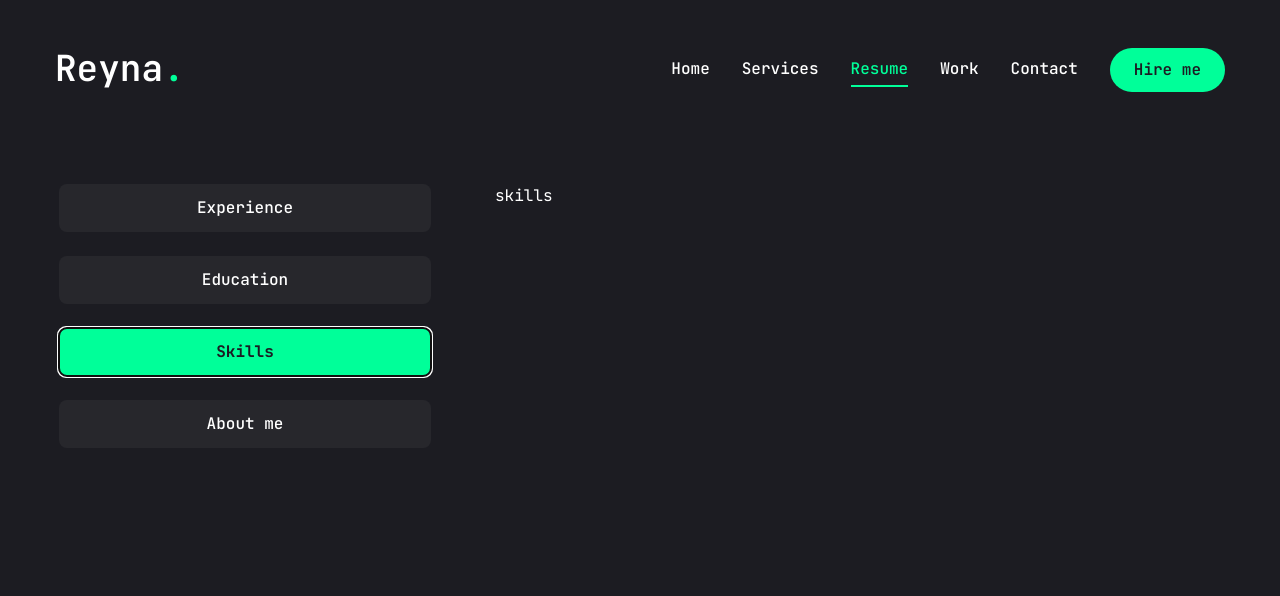
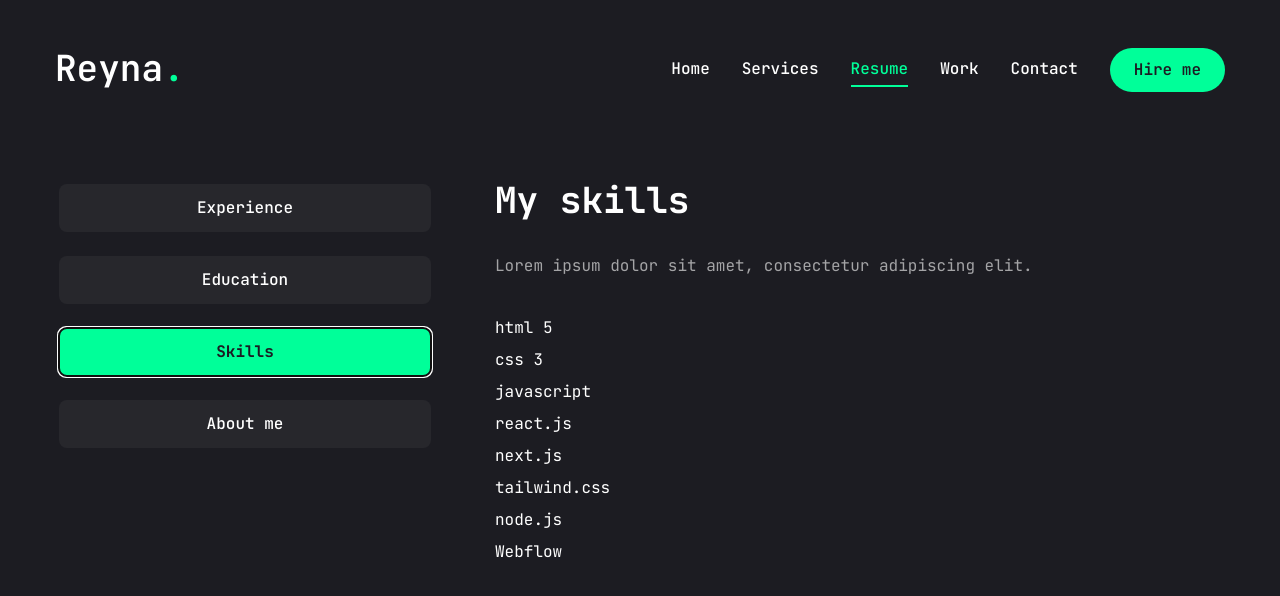
Before and after one commit to reynaroma/reyna-portfolio, a Next.js app: page /resume in a window 1280 px wide. Both pictures are taken after a click on the tab "Skills". Shown: the top 596 px of the page. Built offline with nearby package versions, Linux system fonts and the light colour scheme.

Commit message:
Map the skills object and style the lements '

```diff
--- a/app/resume/page.jsx
+++ b/app/resume/page.jsx
@@ -103,7 +103,7 @@ const education = {
 };
 
 // skils data
-const skils = {
+const skills = {
   title: 'My skills',
   description: 'Lorem ipsum dolor sit amet, consectetur adipiscing elit.',
   skillList: [
@@ -223,8 +223,18 @@ const Resume = () => {
               </div>
             </TabsContent>
             {/* skills */}
-            <TabsContent value="skills" className="w-full">
-              skills
+            <TabsContent value="skills" className="w-full h-full">
+              <div className='flex flex-col gap-[30px]'>
+                <div className='flex flex-col gap-[30px] text-center xl:text-left'>
+                  <h3 className='text-4xl font-bold'>{skills.title}</h3>
+                  <p className='max-w-[600px] text-white/60 mx-auto xl:mx-0'>{skills.description}</p>
+                </div>
+                <ul>
+                  {skills.skillList.map((skill, index) => (
+                    <li key={index}>{skill.name}</li>
+                  ))}
+                </ul>
+              </div>
             </TabsContent>
             {/* about */}
             <TabsContent value="about" className="w-full">
```
